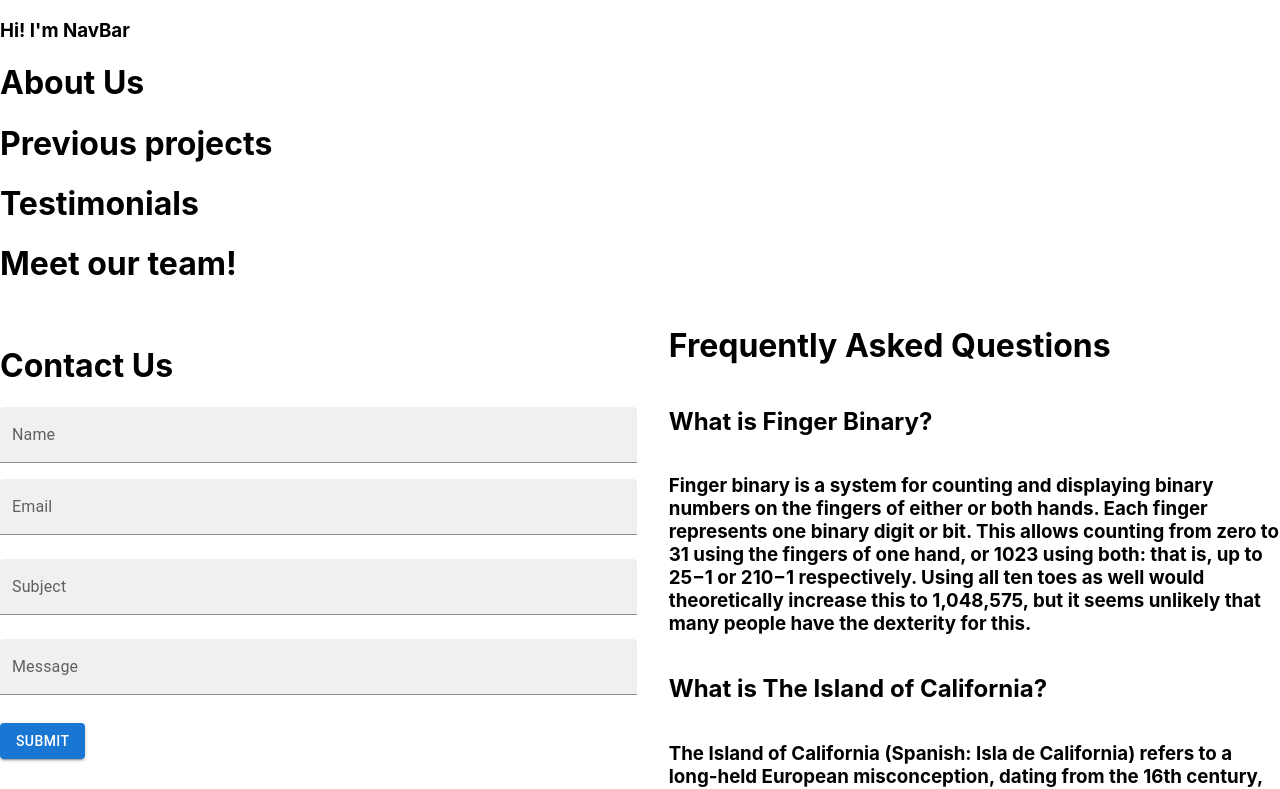
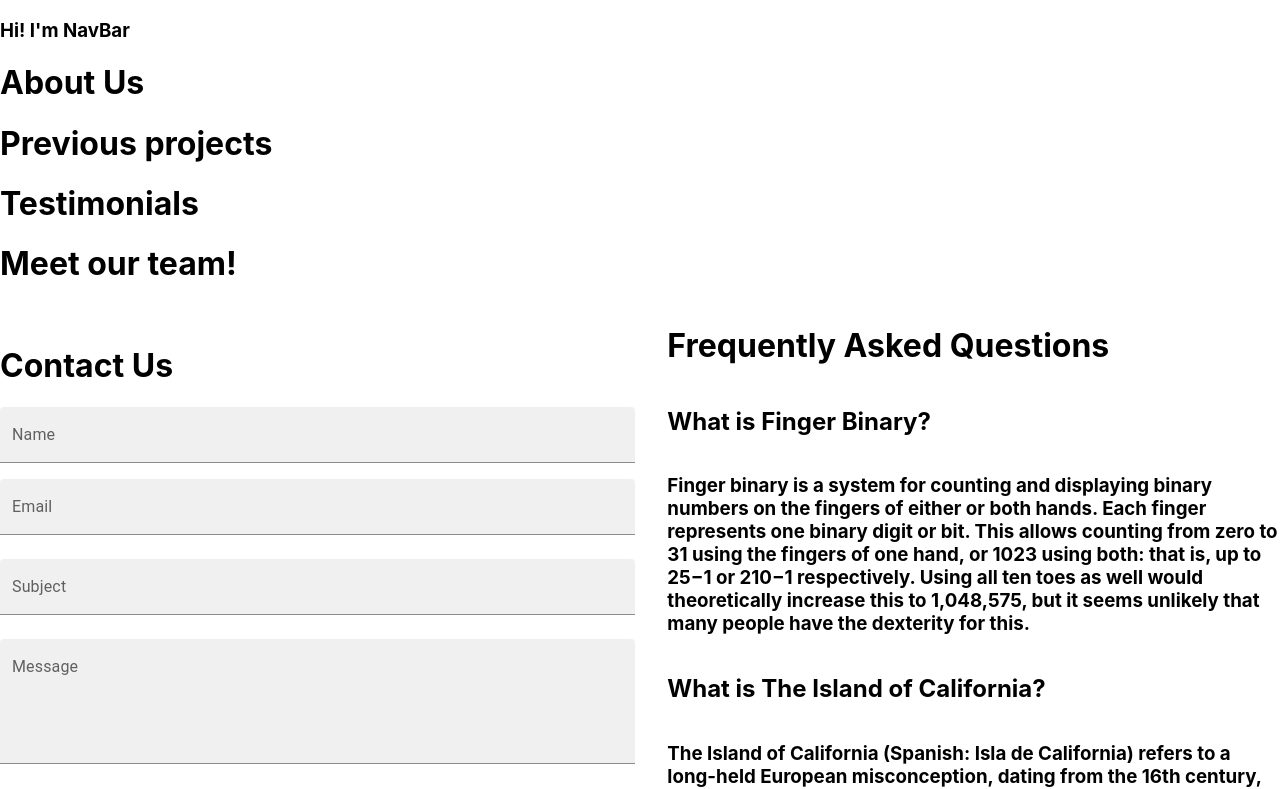
Before and after one commit to launchpadpurdue/website-old, a React (Create React App) app in the folder lp-website/: page / in a window 1280 px wide. Shown: the top 789 px of the page. Built offline with nearby package versions, Linux system fonts and the light colour scheme.

Commit message:
finish base product

```diff
--- a/lp-website/src/components/pages/Sponsorship.js
+++ b/lp-website/src/components/pages/Sponsorship.js
@@ -4,13 +4,17 @@ import { Box } from "@mui/system";
 function Sponsorship() {
   return (
     <div>
-      <Box sx={{ width: "100%", justifyContent: "center", marginLeft: "2%" }}>
+      <Box
+        sx={{ width: "100%", justifyContent: "center" }}
+        marginLeft={{ xs: "2%", sm: "1% " }}
+      >
         <Stack spacing={5}>
           <h2 textAlign="left">Big Thanks to our Sponsors!</h2>
 
           <Stack
             direction={{ xs: "column", sm: "row" }}
             justifyContent="space-around"
+            alignItems={"center"}
           >
             <img
               src="https://vignette.wikia.nocookie.net/fictionalcompanies/images/b/b3/DunderMifflinLogo.jpg/revision/latest?cb=20130917132424"
@@ -36,7 +40,13 @@ function Sponsorship() {
           <h2>Want to Sponsor Us?</h2>
 
           <h3 justifyContent="left">
-            <Box width={"60%"} marginLeft="3%">
+            <Box
+              width={"60%"}
+              sx={{
+                width: "75%",
+              }}
+              marginLeft="1.5%"
+            >
               Toe wrestling is similar to arm wrestling. To play, players must
               take off their shoes and socks as the game is played with bare
               feet. Players must link toes and each player's foot must touch
--- a/lp-website/src/components/sections/ContactUs.js
+++ b/lp-website/src/components/sections/ContactUs.js
@@ -4,7 +4,7 @@ import TextField from "@mui/material/TextField";
 
 function ContactUs() {
   return (
-    <Box sx={{ width: "100%" }}>
+    <Box sx={{ width: "100%" }} marginLeft={{ xs: "2%", sm: "0% " }}>
       <Stack direction={{ xs: "column", sm: "row" }} spacing={4}>
         <Grid
           container
@@ -12,7 +12,7 @@ function ContactUs() {
           direction="column"
           marginLeft="1%"
           sx={{
-            width: "50%",
+            width: "70%",
           }}
         >
           <br></br>
@@ -40,10 +40,11 @@ function ContactUs() {
             label="Message"
             variant="filled"
             margin="normal"
-            sx={{ height: "300" }}
+            multiline
+            rows={4}
           />
           <br></br>
-          <Box component="span" justifyContent="right">
+          <Box alignSelf={"end"}>
             <Button variant="contained">Submit</Button>
           </Box>
         </Grid>
@@ -52,7 +53,7 @@ function ContactUs() {
           spacing={0}
           direction="column"
           sx={{
-            width: "48%",
+            width: "67.5%",
           }}
         >
           <h1>Frequently Asked Questions</h1>
```
